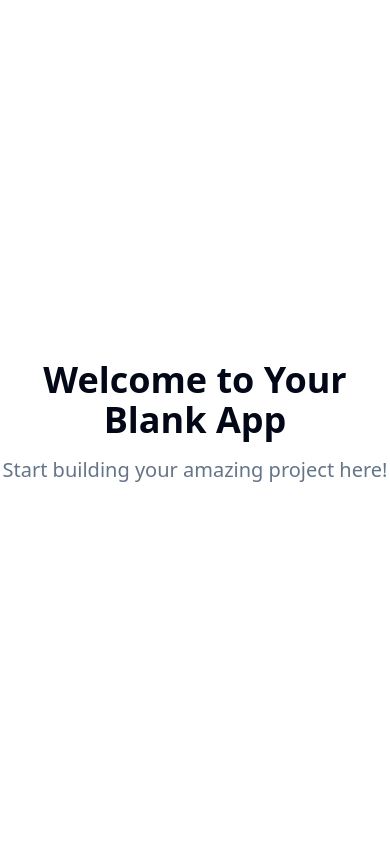
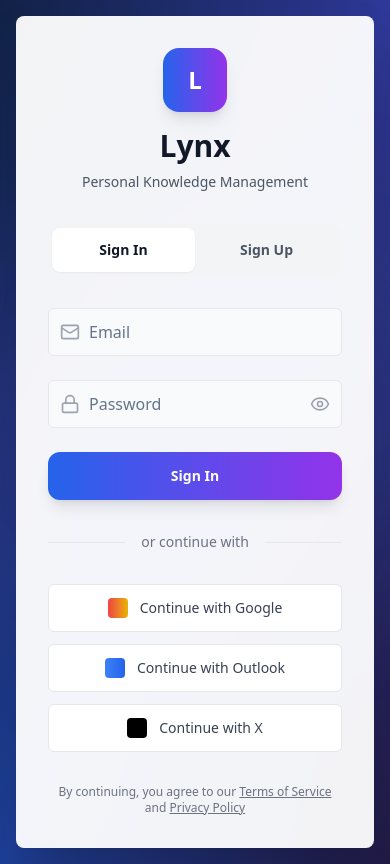
Before and after one commit to ahleibo/linx-v1, a React (Vite) app: page / in a window 390 px wide. Built offline with nearby package versions, Linux system fonts and the light colour scheme.

Commit message:
feat: Implement authentication page
Adds a mobile app authentication page with signup/login forms and SSO buttons.
Includes UI code, basic authentication logic, and design elements.

```diff
--- a/index.html
+++ b/index.html
@@ -1,14 +1,15 @@
+
 <!DOCTYPE html>
 <html lang="en">
   <head>
     <meta charset="UTF-8" />
     <meta name="viewport" content="width=device-width, initial-scale=1.0" />
-    <title>lynx-auth-flow</title>
-    <meta name="description" content="Lovable Generated Project" />
-    <meta name="author" content="Lovable" />
+    <title>Lynx - Personal Knowledge Management</title>
+    <meta name="description" content="Lynx - Your Personal Knowledge Management App" />
+    <meta name="author" content="Lynx" />
 
-    <meta property="og:title" content="lynx-auth-flow" />
-    <meta property="og:description" content="Lovable Generated Project" />
+    <meta property="og:title" content="Lynx - Personal Knowledge Management" />
+    <meta property="og:description" content="Secure authentication for your personal knowledge management" />
     <meta property="og:type" content="website" />
     <meta property="og:image" content="https://lovable.dev/opengraph-image-p98pqg.png" />
 
--- a/src/pages/Index.tsx
+++ b/src/pages/Index.tsx
@@ -1,12 +1,201 @@
-// Update this page (the content is just a fallback if you fail to update the page)
+
+import { useState } from 'react';
+import { Button } from "@/components/ui/button";
+import { Input } from "@/components/ui/input";
+import { Card } from "@/components/ui/card";
+import { Eye, EyeOff, Mail, Lock, User } from 'lucide-react';
 
 const Index = () => {
+  const [isLogin, setIsLogin] = useState(true);
+  const [showPassword, setShowPassword] = useState(false);
+  const [email, setEmail] = useState('');
+  const [password, setPassword] = useState('');
+  const [fullName, setFullName] = useState('');
+  const [isLoading, setIsLoading] = useState(false);
+
+  const handleSubmit = async (e: React.FormEvent) => {
+    e.preventDefault();
+    setIsLoading(true);
+
+    // Simulate authentication delay
+    await new Promise(resolve => setTimeout(resolve, 1500));
+
+    console.log(isLogin ? 'Login attempt' : 'Signup attempt', {
+      email,
+      password,
+      ...(isLogin ? {} : { fullName })
+    });
+
+    setIsLoading(false);
+  };
+
+  const handleSSOLogin = (provider: string) => {
+    console.log(`SSO login with ${provider}`);
+    // SSO integration would be implemented here
+  };
+
   return (
-    <div className="min-h-screen flex items-center justify-center bg-background">
-      <div className="text-center">
-        <h1 className="text-4xl font-bold mb-4">Welcome to Your Blank App</h1>
-        <p className="text-xl text-muted-foreground">Start building your amazing project here!</p>
-      </div>
+    <div className="min-h-screen bg-gradient-to-br from-slate-900 via-blue-900 to-slate-900 flex items-center justify-center p-4 relative overflow-hidden">
+      {/* Background gradient effects */}
+      <div className="absolute inset-0 bg-gradient-to-r from-blue-600/20 to-purple-600/20 animate-pulse"></div>
+      <div className="absolute top-1/4 left-1/4 w-96 h-96 bg-blue-500/10 rounded-full blur-3xl animate-float"></div>
+      <div className="absolute bottom-1/4 right-1/4 w-96 h-96 bg-purple-500/10 rounded-full blur-3xl animate-float" style={{ animationDelay: '2s' }}></div>
+
+      <Card className="w-full max-w-md bg-white/95 backdrop-blur-xl border-0 shadow-2xl relative z-10 animate-fade-in">
+        <div className="p-8">
+          {/* Logo and Header */}
+          <div className="text-center mb-8">
+            <div className="w-16 h-16 bg-gradient-to-r from-blue-600 to-purple-600 rounded-2xl mx-auto mb-4 flex items-center justify-center shadow-lg">
+              <span className="text-2xl font-bold text-white">L</span>
+            </div>
+            <h1 className="text-3xl font-bold text-gray-900 mb-2">Lynx</h1>
+            <p className="text-gray-600 text-sm">Personal Knowledge Management</p>
+          </div>
+
+          {/* Toggle Buttons */}
+          <div className="flex bg-gray-100 rounded-xl p-1 mb-8">
+            <button
+              onClick={() => setIsLogin(true)}
+              className={`flex-1 py-3 px-4 rounded-lg text-sm font-semibold transition-all duration-300 ${
+                isLogin
+                  ? 'bg-white text-gray-900 shadow-sm'
+                  : 'text-gray-600 hover:text-gray-900'
+              }`}
+            >
+              Sign In
+            </button>
+            <button
+              onClick={() => setIsLogin(false)}
+              className={`flex-1 py-3 px-4 rounded-lg text-sm font-semibold transition-all duration-300 ${
+                !isLogin
+                  ? 'bg-white text-gray-900 shadow-sm'
+                  : 'text-gray-600 hover:text-gray-900'
+              }`}
+            >
+              Sign Up
+            </button>
+          </div>
+
+          {/* Form */}
+          <form onSubmit={handleSubmit} className="space-y-6">
+            {!isLogin && (
+              <div className="relative animate-slide-in">
+                <User className="absolute left-3 top-1/2 transform -translate-y-1/2 text-gray-400 w-5 h-5" />
+                <Input
+                  type="text"
+                  placeholder="Full Name"
+                  value={fullName}
+                  onChange={(e) => setFullName(e.target.value)}
+                  className="pl-10 h-12 bg-gray-50 border-gray-200 focus:bg-white transition-colors"
+                  required={!isLogin}
+                />
+              </div>
+            )}
+
+            <div className="relative">
+              <Mail className="absolute left-3 top-1/2 transform -translate-y-1/2 text-gray-400 w-5 h-5" />
+              <Input
+                type="email"
+                placeholder="Email"
+                value={email}
+                onChange={(e) => setEmail(e.target.value)}
+                className="pl-10 h-12 bg-gray-50 border-gray-200 focus:bg-white transition-colors"
+                required
+              />
+            </div>
+
+            <div className="relative">
+              <Lock className="absolute left-3 top-1/2 transform -translate-y-1/2 text-gray-400 w-5 h-5" />
+              <Input
+                type={showPassword ? "text" : "password"}
+                placeholder="Password"
+                value={password}
+                onChange={(e) => setPassword(e.target.value)}
+                className="pl-10 pr-10 h-12 bg-gray-50 border-gray-200 focus:bg-white transition-colors"
+                required
+              />
+              <button
+                type="button"
+                onClick={() => setShowPassword(!showPassword)}
+                className="absolute right-3 top-1/2 transform -translate-y-1/2 text-gray-400 hover:text-gray-600 transition-colors"
+              >
+                {showPassword ? <EyeOff className="w-5 h-5" /> : <Eye className="w-5 h-5" />}
+              </button>
+            </div>
+
+            <Button
+              type="submit"
+              className="w-full h-12 bg-gradient-to-r from-blue-600 to-purple-600 hover:from-blue-700 hover:to-purple-700 text-white font-semibold rounded-xl transition-all duration-300 transform hover:scale-[1.02] shadow-lg hover:shadow-xl"
+              disabled={isLoading}
+            >
+              {isLoading ? (
+                <div className="flex items-center space-x-2">
+                  <div className="w-4 h-4 border-2 border-white border-t-transparent rounded-full animate-spin"></div>
+                  <span>{isLogin ? 'Signing in...' : 'Creating account...'}</span>
+                </div>
+              ) : (
+                isLogin ? 'Sign In' : 'Create Account'
+              )}
+            </Button>
+          </form>
+
+          {/* Divider */}
+          <div className="flex items-center my-8">
+            <div className="flex-1 border-t border-gray-200"></div>
+            <span className="px-4 text-sm text-gray-500">or continue with</span>
+            <div className="flex-1 border-t border-gray-200"></div>
+          </div>
+
+          {/* SSO Buttons */}
+          <div className="space-y-3">
+            <Button
+              type="button"
+              variant="outline"
+              onClick={() => handleSSOLogin('google')}
+              className="w-full h-12 border-gray-200 hover:bg-gray-50 transition-all duration-300 transform hover:scale-[1.02]"
+            >
+              <div className="flex items-center space-x-3">
+                <div className="w-5 h-5 bg-gradient-to-r from-red-500 to-yellow-500 rounded-sm"></div>
+                <span className="font-medium text-gray-700">Continue with Google</span>
+              </div>
+            </Button>
+
+            <Button
+              type="button"
+              variant="outline"
+              onClick={() => handleSSOLogin('microsoft')}
+              className="w-full h-12 border-gray-200 hover:bg-gray-50 transition-all duration-300 transform hover:scale-[1.02]"
+            >
+              <div className="flex items-center space-x-3">
+                <div className="w-5 h-5 bg-gradient-to-r from-blue-500 to-blue-600 rounded-sm"></div>
+                <span className="font-medium text-gray-700">Continue with Outlook</span>
+              </div>
+            </Button>
+
+            <Button
+              type="button"
+              variant="outline"
+              onClick={() => handleSSOLogin('twitter')}
+              className="w-full h-12 border-gray-200 hover:bg-gray-50 transition-all duration-300 transform hover:scale-[1.02]"
+            >
+              <div className="flex items-center space-x-3">
+                <div className="w-5 h-5 bg-black rounded-sm"></div>
+                <span className="font-medium text-gray-700">Continue with X</span>
+              </div>
+            </Button>
+          </div>
+
+          {/* Footer */}
+          <div className="text-center mt-8">
+            <p className="text-xs text-gray-500">
+              By continuing, you agree to our{' '}
+              <a href="#" className="underline hover:text-gray-700">Terms of Service</a>{' '}
+              and{' '}
+              <a href="#" className="underline hover:text-gray-700">Privacy Policy</a>
+            </p>
+          </div>
+        </div>
+      </Card>
     </div>
   );
 };
--- a/tailwind.config.ts
+++ b/tailwind.config.ts
@@ -1,3 +1,4 @@
+
 import type { Config } from "tailwindcss";
 
 export default {
@@ -84,11 +85,42 @@ export default {
 					to: {
 						height: '0'
 					}
+				},
+				'fade-in': {
+					'0%': {
+						opacity: '0',
+						transform: 'translateY(20px)'
+					},
+					'100%': {
+						opacity: '1',
+						transform: 'translateY(0)'
+					}
+				},
+				'slide-in': {
+					'0%': {
+						opacity: '0',
+						transform: 'translateX(-20px)'
+					},
+					'100%': {
+						opacity: '1',
+						transform: 'translateX(0)'
+					}
+				},
+				'float': {
+					'0%, 100%': {
+						transform: 'translateY(0px)'
+					},
+					'50%': {
+						transform: 'translateY(-20px)'
+					}
 				}
 			},
 			animation: {
 				'accordion-down': 'accordion-down 0.2s ease-out',
-				'accordion-up': 'accordion-up 0.2s ease-out'
+				'accordion-up': 'accordion-up 0.2s ease-out',
+				'fade-in': 'fade-in 0.6s ease-out',
+				'slide-in': 'slide-in 0.4s ease-out',
+				'float': 'float 6s ease-in-out infinite'
 			}
 		}
 	},
```
